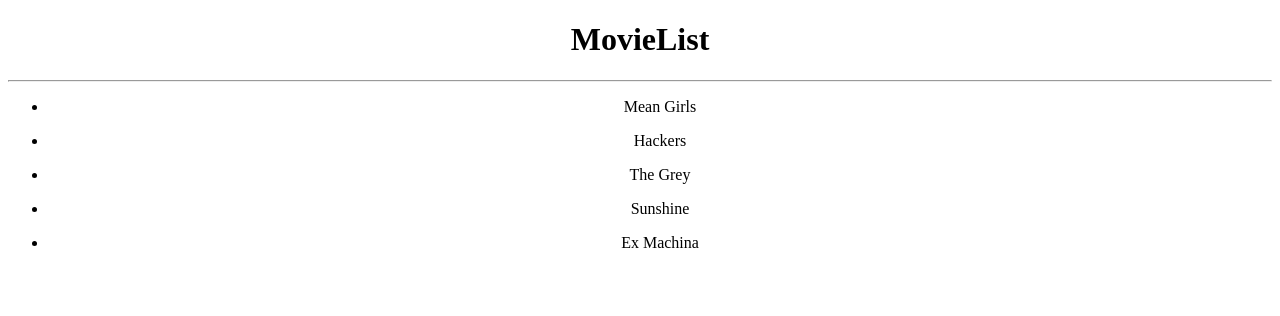
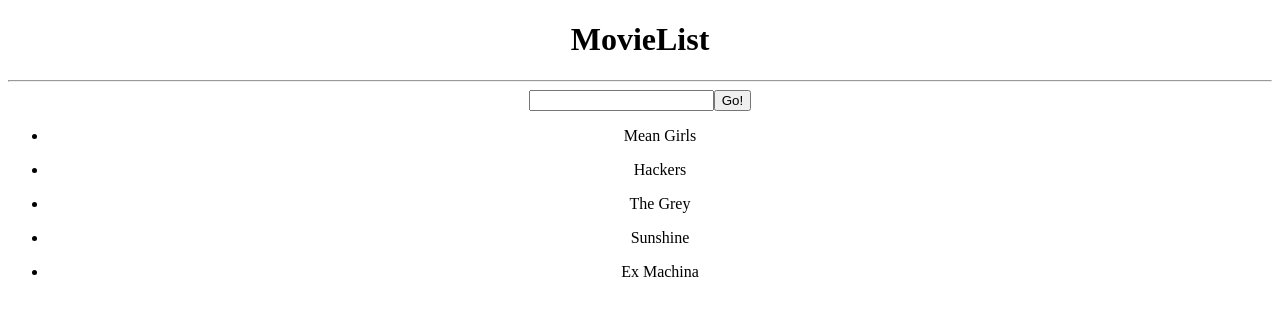
Before and after one commit to melliottgithub/movielist, a React (Create React App) app: page /description in a window 1280 px wide. Shown: the top 316 px of the page. Built offline with nearby package versions, Linux system fonts and the light colour scheme.

Commit message:
add router and router-dom

```diff
--- a/package.json
+++ b/package.json
@@ -8,6 +8,8 @@
     "@testing-library/user-event": "^12.6.3",
     "react": "^17.0.1",
     "react-dom": "^17.0.1",
+    "react-router": "^5.2.0",
+    "react-router-dom": "^5.2.0",
     "react-scripts": "4.0.2",
     "styled-components": "^5.2.1",
     "web-vitals": "^1.1.0"
--- a/src/App.js
+++ b/src/App.js
@@ -1,21 +1,33 @@
-import styled from "styled-components";
+import { useState } from "react";
 import Header from "./components/Header";
 import MovieList from "./components/MovieList";
 import PropTypes from "prop-types";
+import Searchbar from "./components/SearchBar";
+import styled from "styled-components";
+import { Switch, Route } from "react-router-dom";
 
 const StyledFrag = styled.div`
   background-color: white;
   text-align: center;
 `;
+const initialStingState = "";
 
 function App({ movies }) {
+  const [query, setQuery] = useState(initialStingState);
+
   return (
+    <Switch>
       <StyledFrag>
+        <Route exact path="/" />
+        <Route exact path="/description" />
+        <Route />
         <Header />
+        <Searchbar setQuery={setQuery} />
         {movies.map((movie, index) => (
           <MovieList key={index} movie={movie} />
         ))}
       </StyledFrag>
+    </Switch>
   );
 }
 
--- a/src/components/SearchBar/index.js
+++ b/src/components/SearchBar/index.js
@@ -0,0 +1,20 @@
+import React from "react";
+import PropTypes from "prop-types";
+
+const Searchbar = ({ setQuery }) => {
+  const handleOnChange = (e) => {
+    setQuery(e.target.value);
+    console.log(e.target.value);
+  };
+
+  return (
+    <div>
+      <input onChange={handleOnChange} type="Search"></input>
+      <button>Go!</button>
+    </div>
+  );
+};
+
+Searchbar.propTypes = {};
+
+export default Searchbar;
--- a/src/index.js
+++ b/src/index.js
@@ -1,7 +1,12 @@
 import React from "react";
 import ReactDOM from "react-dom";
+import { BrowserRouter } from "react-router-dom";
 import App from "./App";
 import movies from "./data";
 
-
-ReactDOM.render(<App movies={movies}/>, document.getElementById("root"));
+ReactDOM.render(
+  <BrowserRouter>
+    <App movies={movies} />
+  </BrowserRouter>,
+  document.getElementById("root")
+);
```
Also changed, not shown: 1 other file (tests, documents, lock files or other folders). Lines whose indentation alone changed are shown as unchanged.
